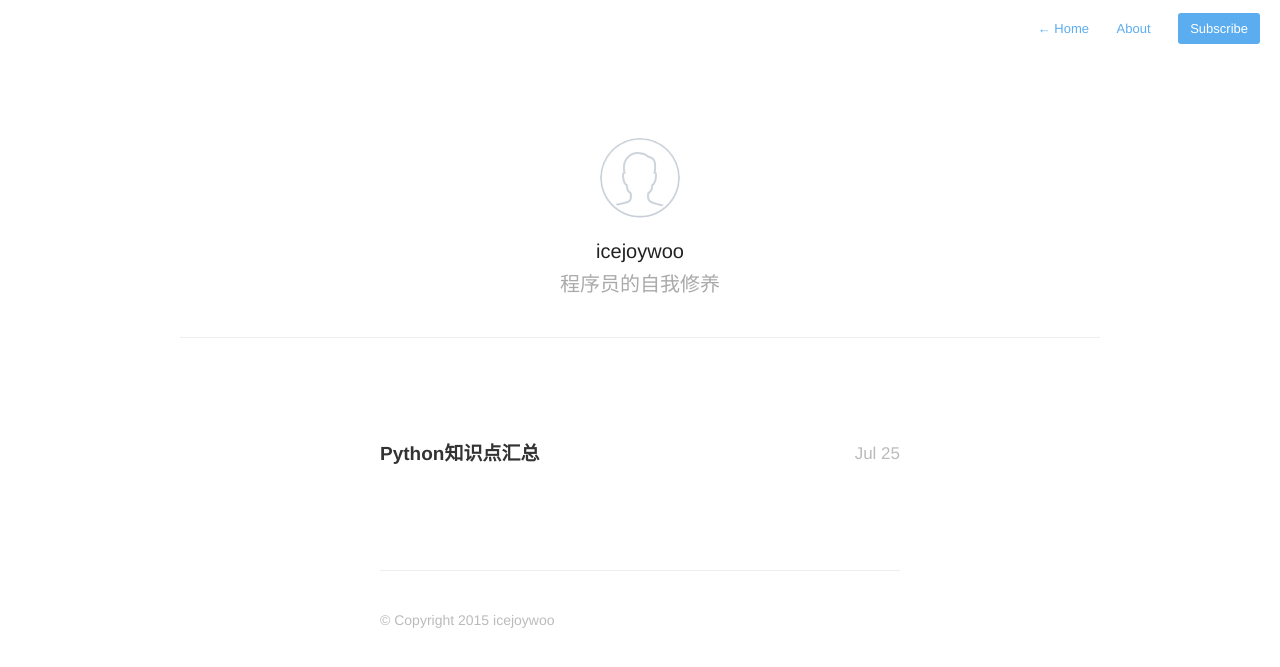
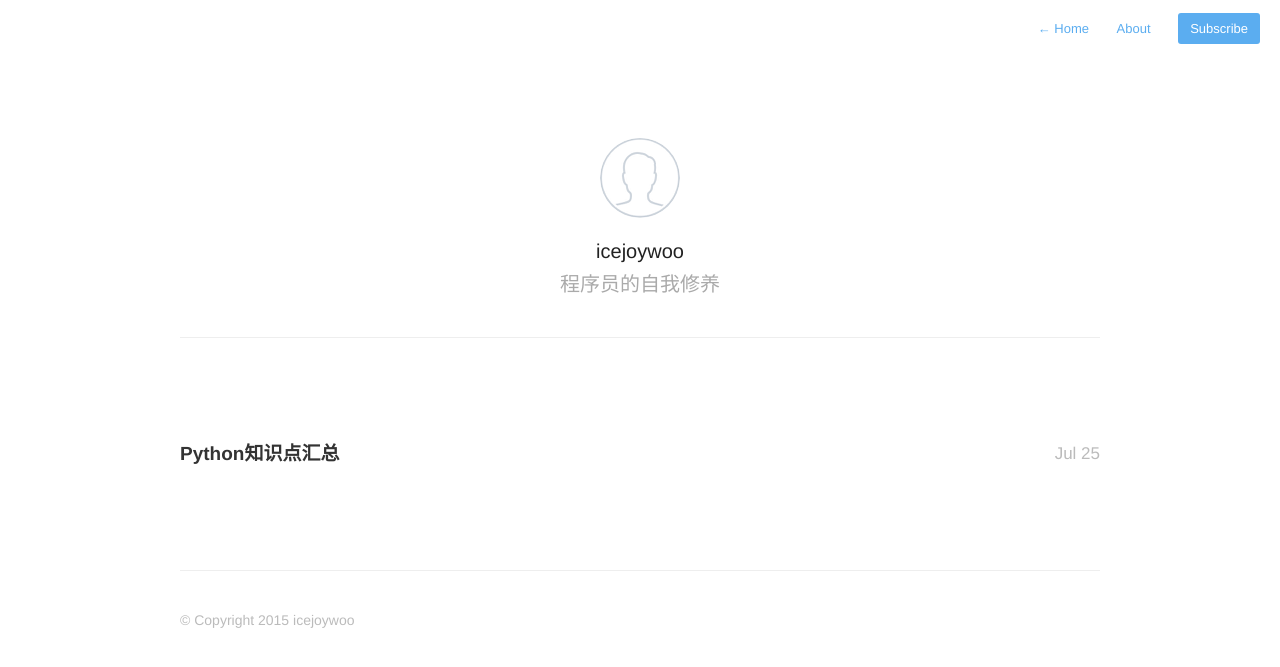
Before and after one commit to icejoywoo/icejoywoo.github.io, a Jekyll site: the page built from index.html, in a window 1280 px wide. Shown: the top 667 px of the page. Built offline with Jekyll 4.4.1, drawn with Linux system fonts in a browser that asks for light colours; nearby versions of some CDN libraries; Markdown is read by kramdown in place of the engine named in the settings; the list of posts is cut into pages by our own code.

Commit message:
update style

```diff
--- a/assets/css/style.css
+++ b/assets/css/style.css
@@ -139,13 +139,13 @@ nav.main-nav a.cta {
 }
 
 #wrapper {
-  max-width: 600px;
+  max-width: 1000px;
   margin: 0 auto;
   padding: 60px 40px 100px 40px;
 }
 
 #wrapper.home {
-	max-width: 600px;
+	max-width: 1000px;
 	margin: 0 auto;
 	padding: 0px 40px 20px 40px;
 }
```
